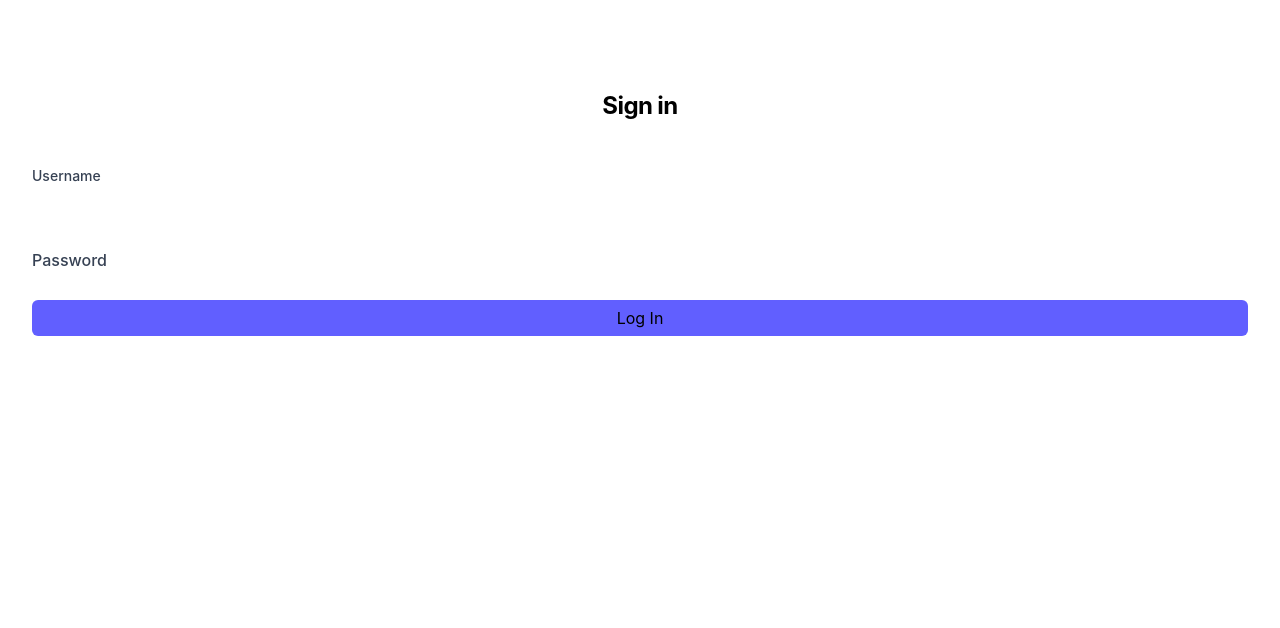
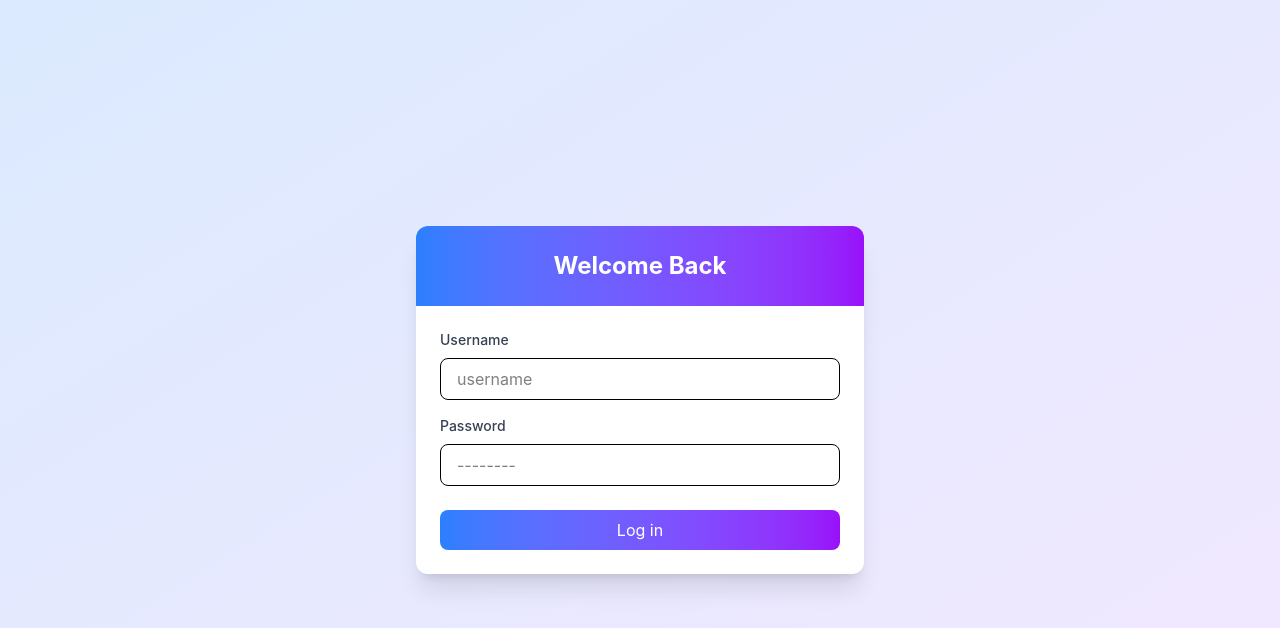
Before and after one commit to emilisvoropajevas/sales-analyst, a React (Vite) app in the folder frontend/: page /login in a window 1280 px wide. Shown: the top 628 px of the page. Built offline with nearby package versions, Linux system fonts and the light colour scheme; no server answers.

Commit message:
Added functionality to login page for username & password auth, works for redirecting to index.tsx route

```diff
--- a/frontend/src/routes/login.tsx
+++ b/frontend/src/routes/login.tsx
@@ -39,43 +39,51 @@ function Login() {
     }
 // Add cat image above h2 tag later
     return (
-        <div className="flex min-h-full flex-col justify-center px-6 py-12 lg:px-8">
+        <div className="min-h-screen bg-gradient-to-br from-blue-100 to-purple-100 flex items-center justify-center p-4">
+            <div className="bg-white rounded-xl shadow-xl overflow-hidden max-w-md w-full transform transition-all hover:scale-105 duration-300">
+                <div className="bg-gradient-to-r from-blue-500 to-purple-600 p-6">
+                    <h2 className="text-white text-2xl font-bold text-center">Welcome Back</h2>
+                </div>
 
-            <h2 className="mt-10 text-center text-2xl/9 font-bold tracking-tight text-black"> Sign in</h2>
+                <div className="p-6">
+                    <form onSubmit={onSubmit}>
+                        <div className="mb-4">
+                            <label className="block text-gray-700 text-sm font-medium mb-2">
+                                Username
+                            </label>
+                            <input id="username" type="text" className="w-full px-4 py-2 border rounded-lg focus:outline-none focus:ring-2 focus:ring-blue-500 transition-all"
+                            placeholder="username"
+                            value={username}
+                            onChange={(e) => {setUsername(e.target.value)}}
+                            required
+                            />
+                        </div>
 
-            <div className="mt-10">
-                <form className="space-y-6">
-                    <div>
-                        <label className="block text-sm/6 font-medium text-gray-700">Username</label>
-                        <div className="mt-2">
-                            <input id="username" type="text" name="username" required autoComplete="username" className="block w-full rounded-md bg-white/5 px-3 text-base text-black" />
+                        <div className="mb-6">
+                            <label className="block text-gray-700 text-sm font-medium mb-2">
+                                Password
+                            </label>
+                            <input id="password" type="text" className="w-full px-4 py-2 border rounded-lg focus:outline-none focus:ring-2 focus:ring-blue-500 transition-all"
+                            placeholder="--------" //This needs to change to show *** on typing password with (showpassword function)
+                            value={password}
+                            onChange={(e) => {setPassword(e.target.value)}}
+                            required
+                            />
                         </div>
-                    </div>
 
-                    <div className="flex items-center justify-between">
-                        <label className="block font-medium text-gray-700">Password</label>
+                        <button type="submit" className="w-full py-2 px-4 bg-gradient-to-r from-blue-500 to-purple-600 text-white rounded-lg hover:opacity-90 transition-all focus:outline-none focus:ring-2 focus:ring-blue-500 focus:ring-opacity-50">
+                            Log in
+                        </button>
+                    </form>
 
-                        <div className="mt-2">
-                            <input id="password" type="text" name="password" required autoComplete="username" className="block w-full rounded-md bg-white/5 px-3 text-base text-black" />
-                        </div>
-                    </div>
-                    <div>
-                        <button type="submit" className="flex w-full justify-center rounded-md bg-indigo-500 px-3 py-1.5">Log In</button>
-                    </div>
-
-                </form>
+                </div>
 
             </div>
+
         </div>
-
-
     )
 }
 
-// Full Page centered container
-// Cat Image
-// White card (shadow, rounded corners)
-    // Title
-    // Username
-    // Password
-    // Log in Button
+// Render errors correctly
+// How does useAuth check expiry
+//
```
